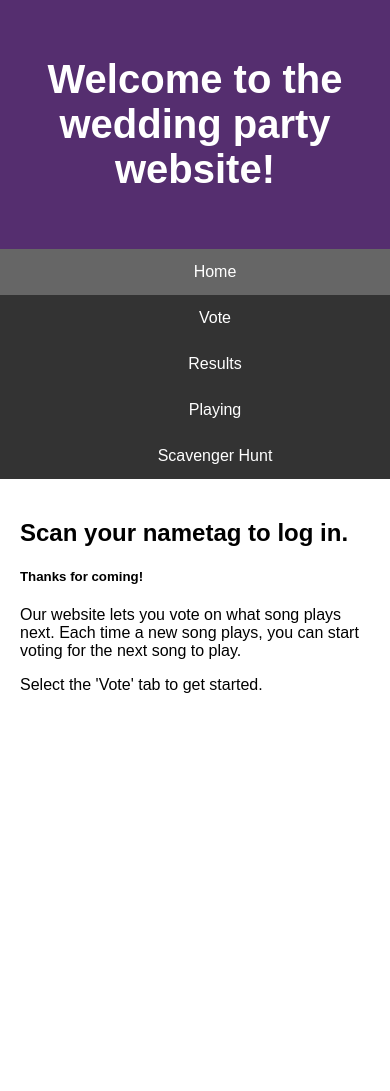
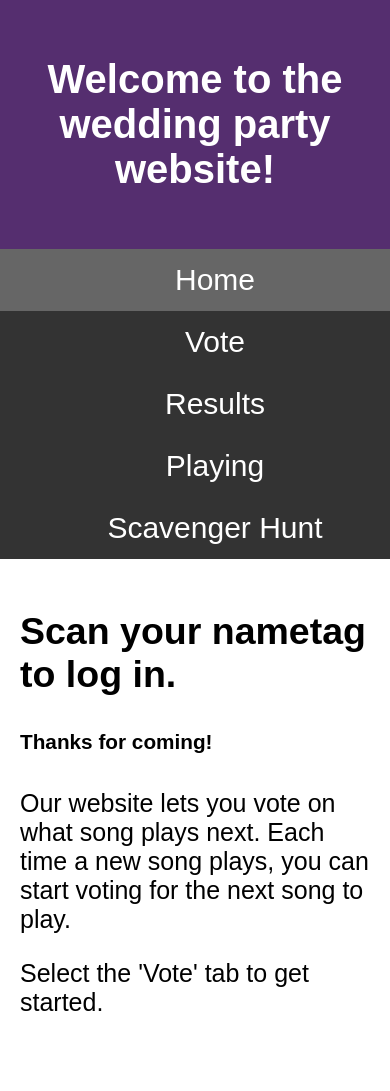
Before and after one commit to smalois/wedsite, a Django app: page /guest/ in a window 390 px wide. Before the commit the page ends 693 px from the top, so only its background shows below. Run offline with Django 3.2, Linux system fonts and the light colour scheme.

Commit message:
Scale web elements more appropriately for mobile

```diff
--- a/guest/static/guest/style.css
+++ b/guest/static/guest/style.css
@@ -31,6 +31,7 @@ body {
 	float: left;
 	display: block;
 	color: white;
+	font-size: 30px;
 	text-align: center;
 	padding: 14px 20px;
 	text-decoration: none;
@@ -75,6 +76,7 @@ body {
 .main {
 	-ms-flex: 70%; /* IE10 */
 	flex: 70%;
+	font-size: 25px;
 	background-color: white;
 	padding: 20px;
 }
@@ -161,8 +163,8 @@ small {
 	}
 }
 
-/* Responsive layout - when the screen is less than 400px wide, make the navigation links stack on top of each other instead of next to each other */
-@media screen and (max-width: 400px) {
+/* Responsive layout - when the screen is less than 1130px wide, make the navigation links stack on top of each other instead of next to each other */
+@media screen and (max-width: 800px) {
 	.navbar a {
 		float: none;
 		width: 100%;
```
